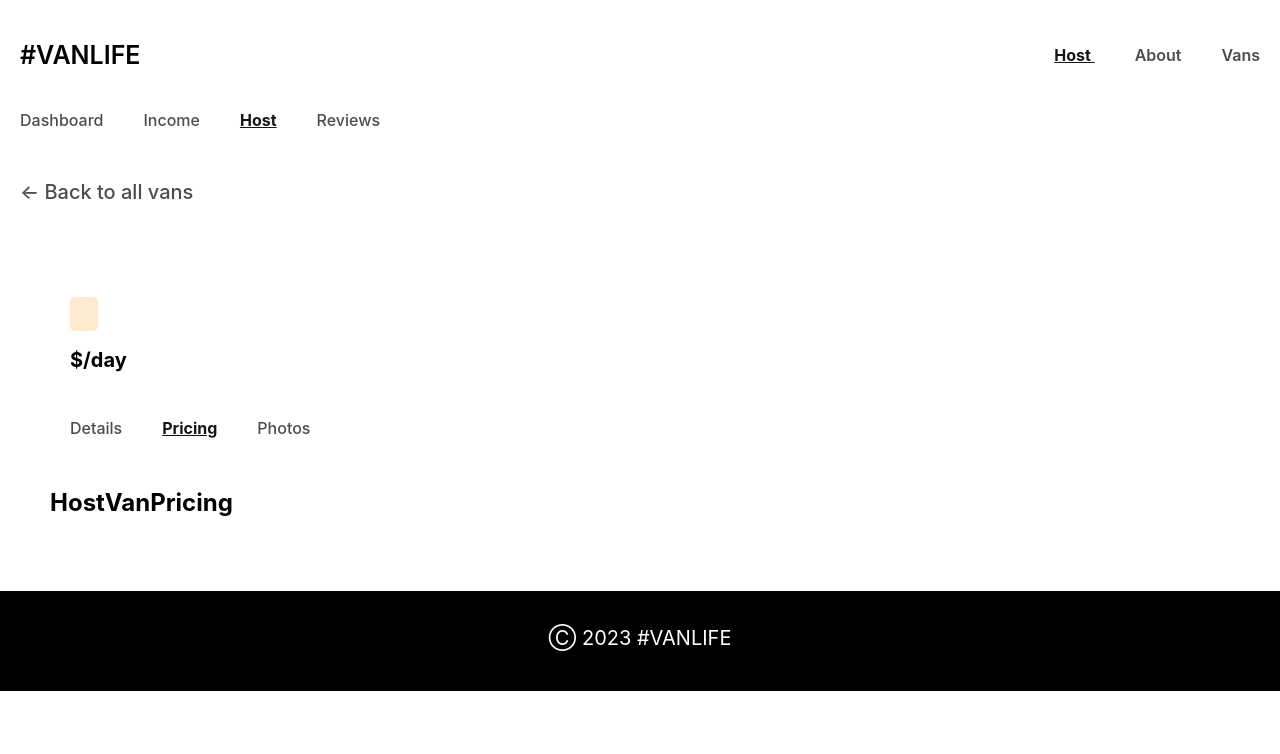
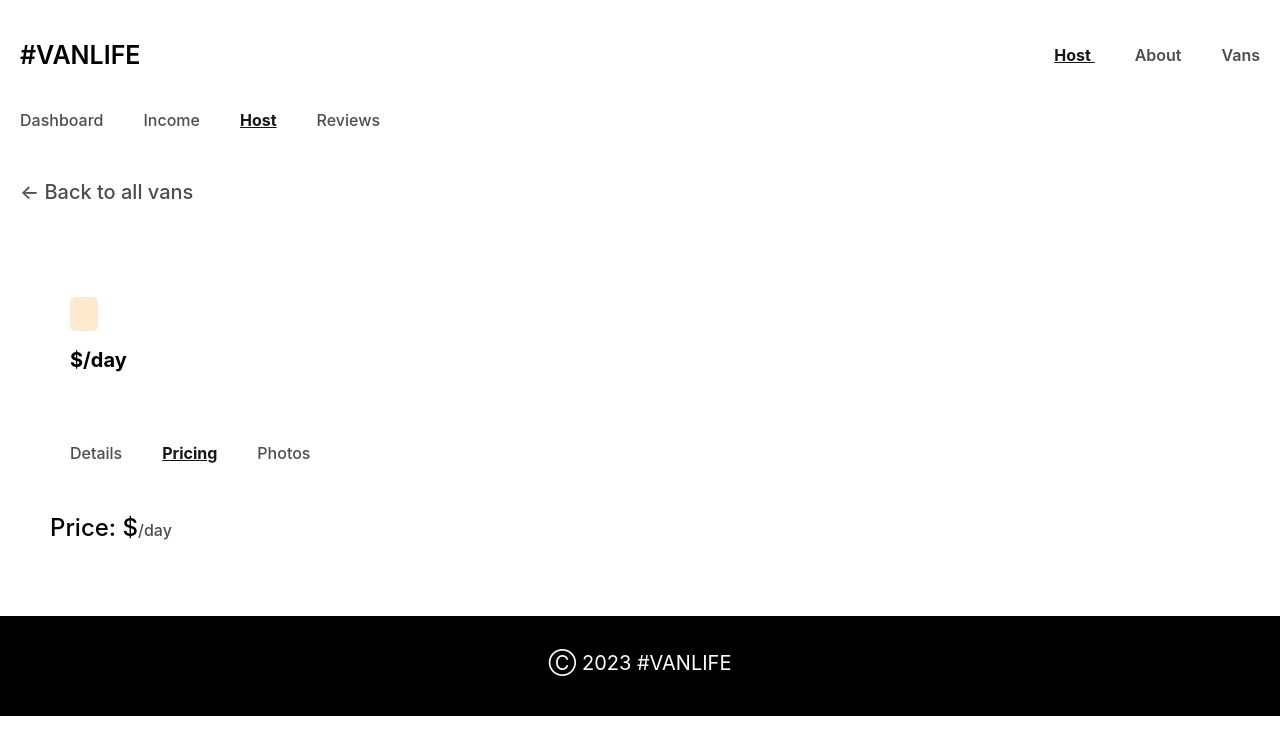
Before and after one commit to RonexCM/react-van, a React (Create React App) app: page /host/vans/1/pricing in a window 1280 px wide. Shown: the top 754 px of the page. Built offline with nearby package versions, Linux system fonts and the light colour scheme; no server answers; what miragejs would draw is missing.

Commit message:
Added and completed the nested routes

```diff
--- a/src/App.css
+++ b/src/App.css
@@ -365,3 +365,33 @@ host-van-info h3 {
   font-size: 20px;
   font-weight: 700;
 }
+
+.host-detail-nav{
+  margin-top: 25px;
+  margin-bottom: 25px;
+}
+
+.host-van-detail-info > h4 {
+  font-weight: 700;
+  font-size: 17px;
+  line-height: 21px;
+}
+
+.host-van-detail-info > h4 > span {
+  font-weight: 400;
+}
+
+.host-van-price {
+  font-size: 24px;
+  font-weight: 500;
+}
+
+.host-van-price > span {
+  font-size: 16px;
+  color: #4D4D4D;
+}
+
+.host-van-detail-image {
+  height: 100px;
+  border-radius: 5px;
+}
--- a/src/pages/Host/HostVanDetail.jsx
+++ b/src/pages/Host/HostVanDetail.jsx
@@ -43,7 +43,7 @@ const HostVanDetail = () => {
                         <h4>${currentVan.price}/day</h4>
                     </div>
                 </div>
-                <nav>
+                <nav className="host-detail-nav">
                   <NavLink
                   to="."
                   end
@@ -60,7 +60,7 @@ const HostVanDetail = () => {
                   style={({ isActive }) => isActive ? activeStyles : null}
                   >Photos</NavLink>
                 </nav>
-                <Outlet />
+                <Outlet  context={{currentVan}}/>
             </div>
         </section>
   )
--- a/src/pages/Host/HostVanInfo.jsx
+++ b/src/pages/Host/HostVanInfo.jsx
@@ -1,9 +1,15 @@
 import React from 'react'
+import { useOutletContext } from 'react-router-dom'
 
 const HostVanInfo = () => {
+
+  const {currentVan} = useOutletContext()
   return (
-    <div>
-      <h1>HostVanInfo</h1>
+    <div className="host-van-detail-info">
+      <h4>Name: <span>{currentVan.name}</span></h4>
+      <h4>Type: <span>{currentVan.type}</span></h4>
+      <h4>Description: <span>{currentVan.description}</span></h4>
+      <h4>Visibilty: <span>Public</span></h4>
     </div>
   )
 }
--- a/src/pages/Host/HostVanPhoto.jsx
+++ b/src/pages/Host/HostVanPhoto.jsx
@@ -1,9 +1,11 @@
 import React from 'react'
+import { useOutletContext } from 'react-router-dom'
 
 const HostVanPhoto = () => {
+  const {currentVan} = useOutletContext()
   return (
     <div>
-      <h1>HostVanPhoto</h1>
+      <img src={currentVan.imageUrl} height={160} className="host-van-detail-image" />
     </div>
   )
 }
--- a/src/pages/Host/HostVanPricing.jsx
+++ b/src/pages/Host/HostVanPricing.jsx
@@ -1,9 +1,11 @@
 import React from 'react'
+import { useOutletContext } from 'react-router-dom'
 
 const HostVanPricing = () => {
+  const {currentVan} = useOutletContext()
   return (
     <div>
-      <h1>HostVanPricing</h1>
+      <h1 className="host-van-price">Price: ${currentVan.price}<span>/day</span></h1>
     </div>
   )
 }
```
